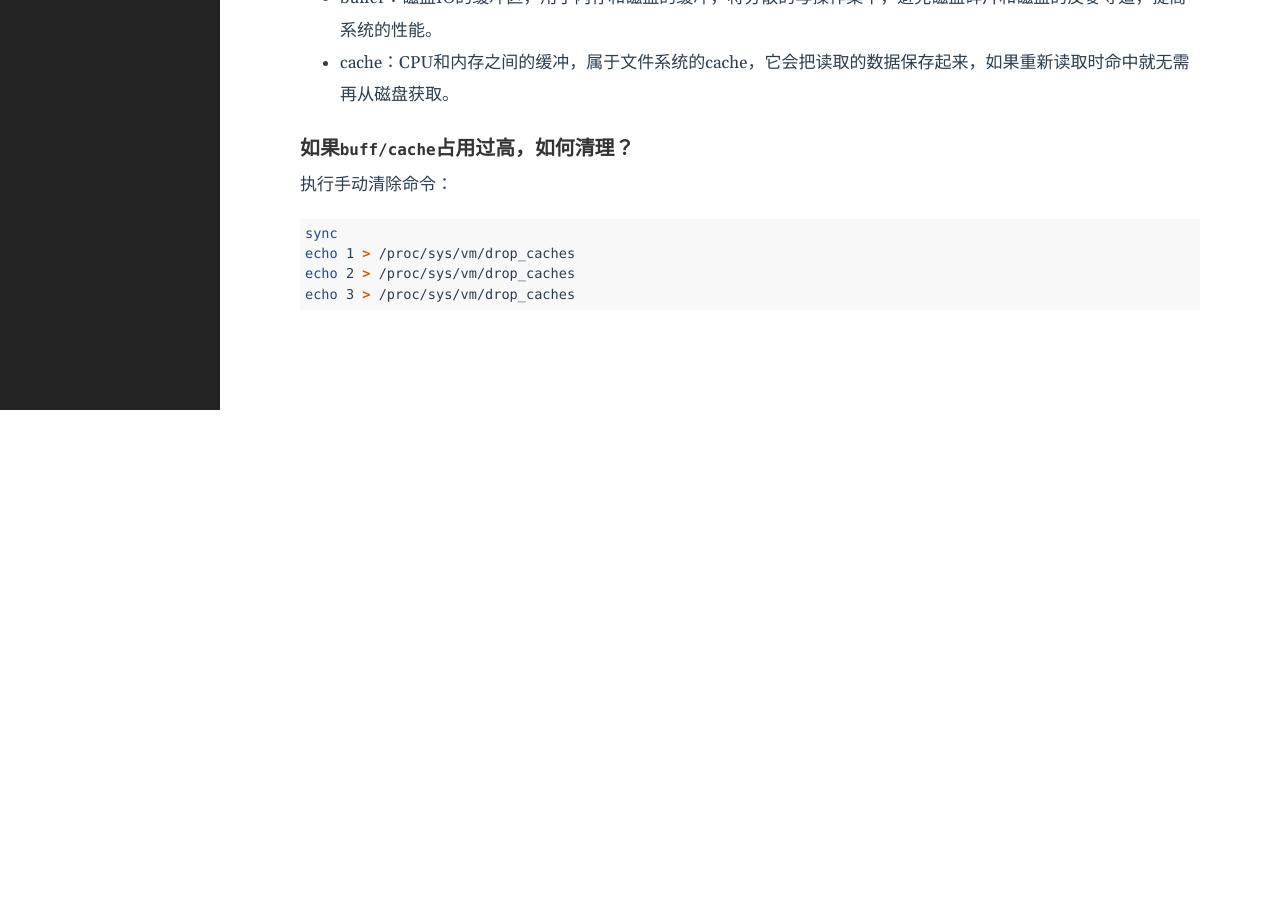
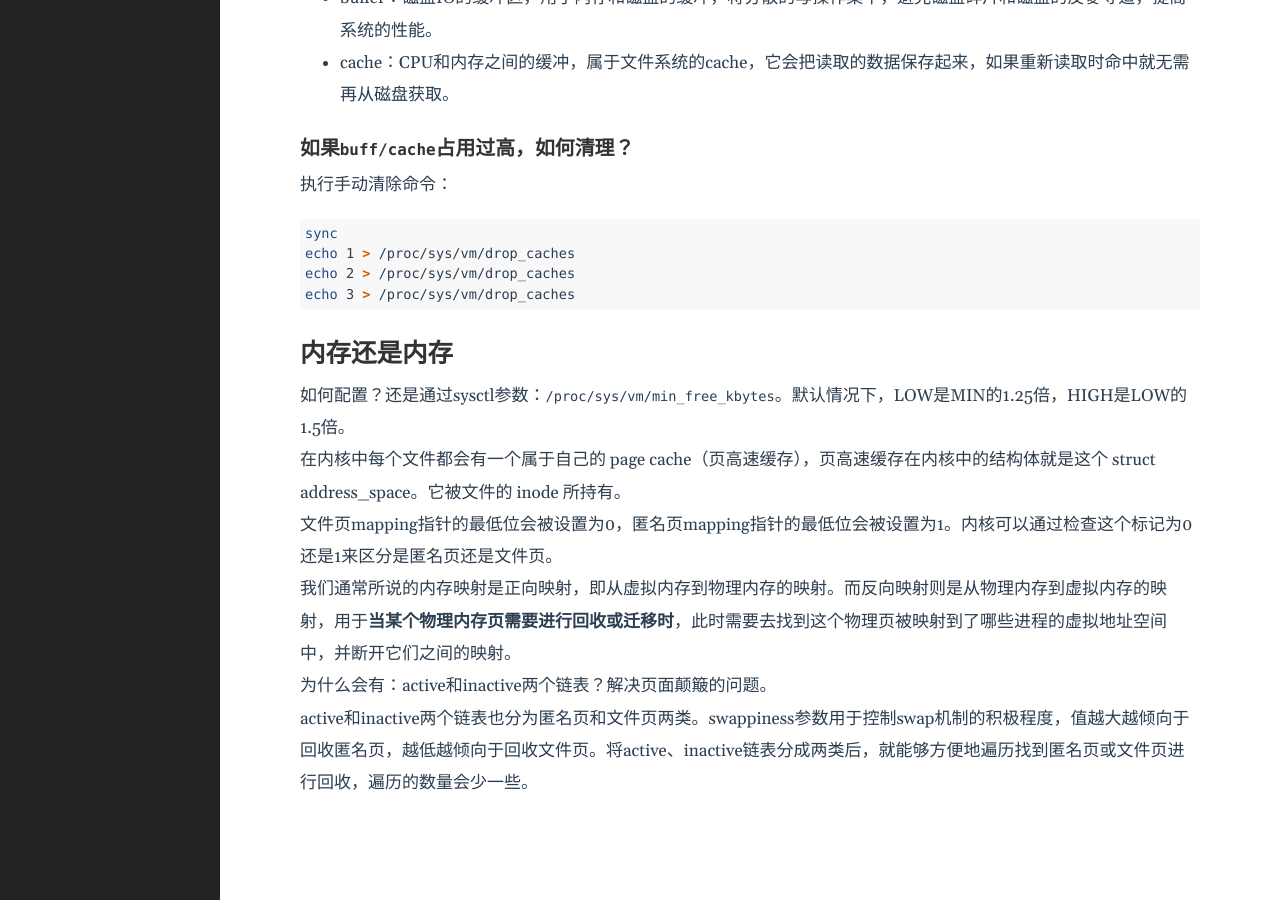
Before and after one commit to lclgo/lclgo.github.io, a Jekyll site: the page built from _posts/draft/2020-01-01-draft.md, in a window 1280 px wide and 900 px high, scrolled down 4303 px. Built offline with Jekyll 4.4.1, drawn with Linux system fonts in a browser that asks for light colours; before the commit the page ends 4713 px from its top, so only the background shows below that.

Commit message:
some mm draft

````diff
--- a/_posts/draft/2020-01-01-draft.md
+++ b/_posts/draft/2020-01-01-draft.md
@@ -152,3 +152,17 @@ echo 1 > /proc/sys/vm/drop_caches
 echo 2 > /proc/sys/vm/drop_caches
 echo 3 > /proc/sys/vm/drop_caches
 ```
+
+## 内存还是内存
+
+如何配置？还是通过sysctl参数：`/proc/sys/vm/min_free_kbytes`。默认情况下，LOW是MIN的1.25倍，HIGH是LOW的1.5倍。
+
+在内核中每个文件都会有一个属于自己的 page cache（页高速缓存），页高速缓存在内核中的结构体就是这个 struct address_space。它被文件的 inode 所持有。
+
+文件页mapping指针的最低位会被设置为0，匿名页mapping指针的最低位会被设置为1。内核可以通过检查这个标记为0还是1来区分是匿名页还是文件页。
+
+我们通常所说的内存映射是正向映射，即从虚拟内存到物理内存的映射。而反向映射则是从物理内存到虚拟内存的映射，用于**当某个物理内存页需要进行回收或迁移时**，此时需要去找到这个物理页被映射到了哪些进程的虚拟地址空间中，并断开它们之间的映射。
+
+为什么会有：active和inactive两个链表？解决页面颠簸的问题。
+
+active和inactive两个链表也分为匿名页和文件页两类。swappiness参数用于控制swap机制的积极程度，值越大越倾向于回收匿名页，越低越倾向于回收文件页。将active、inactive链表分成两类后，就能够方便地遍历找到匿名页或文件页进行回收，遍历的数量会少一些。
````
